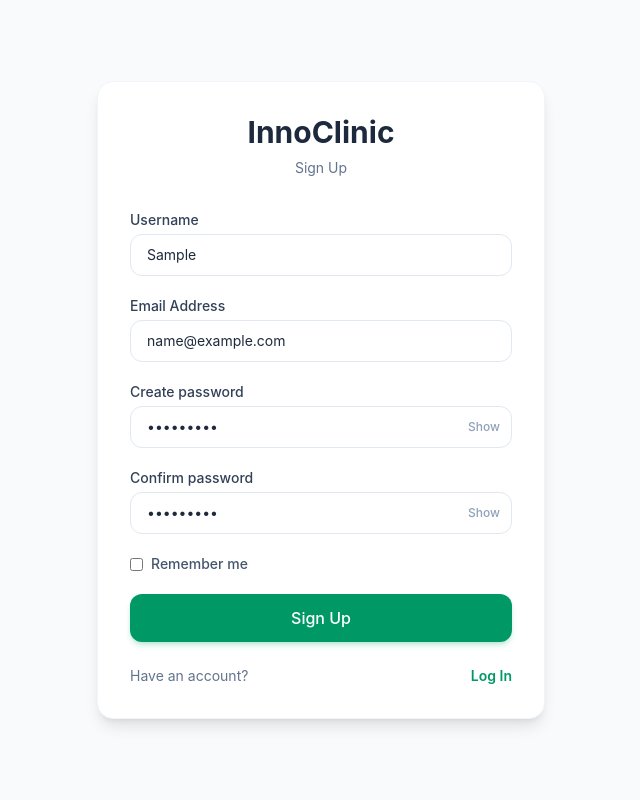
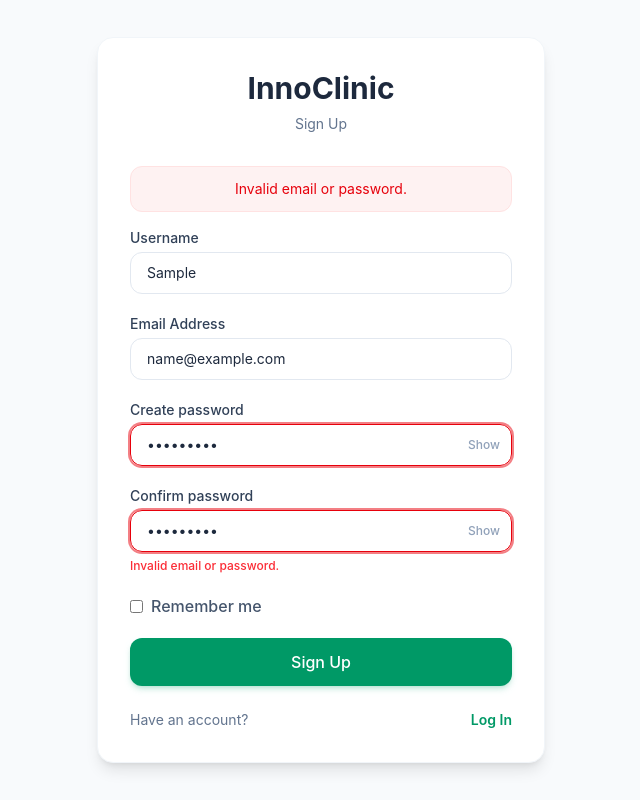
Before and after one commit to matveyoza/InnoClinic, a React (Vite) app in the folder Frontend/: page /register in a window 1280 px wide. Both pictures are taken after typing "Sample", "name@example.com", "Sample123", "Sample123" into the empty fields and a click on the button "Sign Up". Shown: the whole page, without its empty margins (319-959 px from the left). Built offline with nearby package versions, Linux system fonts and the light colour scheme; no server answers.

Commit message:
Add registration functionality

```diff
--- a/Frontend/src/pages/SignUpPage/SignUpPage.tsx
+++ b/Frontend/src/pages/SignUpPage/SignUpPage.tsx
@@ -1,24 +1,42 @@
 import { useState } from "react";
-import type { FormEvent } from "react";
-import { Link } from "react-router-dom";
+import { Link, useNavigate } from "react-router-dom";
+import type { RegisterUser } from "../../types/user";
+import { authApi } from "../../api/axios";
+import axios from "axios";
 
 export const SignUpPage = () => {
-    const [userName, setUserName] = useState<string>('');
-    const [email, setEmail] = useState<string>('');
-    const [password, setPassword] = useState<string>('');
-    const [passwordConfirm, setPasswordConfirm] = useState<string>('');
     const [showPassword, setShowPassword] = useState<boolean>(false);
     const [showPasswordConfirm, setShowPasswordConfirm] = useState<boolean>(false);
-    const [errorMessage, setErrorMessage] = useState<string>('');
-    const handleSubmit = (e: FormEvent<HTMLFormElement>) => {
+    const [error, setError] = useState<string>('');
+    const navigate = useNavigate();
+
+    const submitSignup = async (e: React.FormEvent<HTMLFormElement>) => {
         e.preventDefault();
+        setError('');
+
+        const formData = new FormData(e.currentTarget);
+        const username = formData.get("username") as string;
+        const email = formData.get("email") as string;
+        const password = formData.get("password") as string;
+        const passwordConfirm = formData.get("passwordConfirm") as string;
 
         if (password !== passwordConfirm) {
-            setErrorMessage("The passwords don't match");
+            setError("The passwords don't match");
             return;
         }
 
-        setErrorMessage('');
+        try {
+            await authApi.post<RegisterUser>('/register', { username, email, password });
+            navigate("/login");
+        } catch (err) {
+            if (axios.isAxiosError(err)) {
+                setError(err.response?.data?.message || 'Invalid email or password.');
+            } else if (err instanceof Error) {
+                setError(err.message);
+            } else {
+                setError('An unknown error occurred during registration.');
+            }
+        }
     };
 
     return (
@@ -29,7 +47,13 @@
                     <h2 className="text-slate-500 text-sm mt-2">Sign Up</h2>
                 </div>
 
-                <form onSubmit={handleSubmit} className="space-y-5">
+                {error && (
+                    <div className="mb-4 p-3 rounded-xl bg-red-50 border border-red-100 text-red-600 text-sm text-center">
+                        {error}
+                    </div>
+                )}
+
+                <form onSubmit={submitSignup} className="space-y-5">
                     <div>
                         <label
                             htmlFor="username"
@@ -39,10 +63,9 @@
                         </label>
                         <input
                             id="username"
+                            name="username"
                             placeholder="Username"
                             type="text"
-                            value={userName}
-                            onChange={(e) => setUserName(e.target.value)}
                             className="w-full px-4 py-2.5 rounded-xl border border-slate-200 focus:outline-none focus:ring-2 focus:ring-emerald-500/20 focus:border-emerald-500 text-slate-800 text-sm transition-all"
                             required
                         />
@@ -57,10 +80,9 @@
                         </label>
                         <input
                             id="email"
+                            name="email"
                             placeholder="Email Address"
                             type="email"
-                            value={email}
-                            onChange={(e) => setEmail(e.target.value)}
                             className="w-full px-4 py-2.5 rounded-xl border border-slate-200 focus:outline-none focus:ring-2 focus:ring-emerald-500/20 focus:border-emerald-500 text-slate-800 text-sm transition-all"
                             required
                         />
@@ -76,15 +98,13 @@
                         <div className="relative">
                             <input
                                 id="password"
+                                name="password"
                                 placeholder="Create Password"
                                 type={showPassword ? 'text' : 'password'}
-                                value={password}
-                                onChange={(e) => {
-                                    setPassword(e.target.value);
-                                    if (errorMessage) setErrorMessage('');
-                                }}
-                                className={`w-full px-4 py-2.5 rounded-xl border border-slate-200 focus:outline-none focus:ring-2 focus:ring-emerald-500/20 focus:border-emerald-500 text-slate-800 text-sm transition-all ${
-                                    errorMessage ? 'border-red-500 ring-2 ring-red-600/50 border-red-600' : 'border-slate-200 focus:ring-2 focus:ring-emerald-500/20 focus:border-emerald-500'
+                                className={`w-full px-4 py-2.5 rounded-xl border text-slate-800 text-sm transition-all ${
+                                    error
+                                        ? 'border-red-500 ring-2 ring-red-600/50 border-red-600'
+                                        : 'border-slate-200 focus:outline-none focus:ring-2 focus:ring-emerald-500/20 focus:border-emerald-500'
                                 }`}
                                 required
                             />
@@ -100,7 +120,7 @@
 
                     <div>
                         <label
-                        htmlFor="password"
+                            htmlFor="passwordConfirm"
                             className="block text-sm font-medium text-slate-700 mb-1"
                         >
                             Confirm password
@@ -108,17 +128,13 @@
                         <div className="relative">
                             <input
                                 id="passwordConfirm"
+                                name="passwordConfirm"
                                 placeholder="Confirm Password"
                                 type={showPasswordConfirm ? 'text' : 'password'}
-                                value={passwordConfirm}
-                                onChange={(e) => {
-                                    setPasswordConfirm(e.target.value);
-                                    if (errorMessage) setErrorMessage('');
-                                }}
-                                className={`w-full px-4 py-2.5 rounded-xl border border-slate-200 focus:outline-none focus:ring-2 focus:ring-emerald-500/20 focus:border-emerald-500 text-slate-800 text-sm transition-all ${
-                                    errorMessage
+                                className={`w-full px-4 py-2.5 rounded-xl border text-slate-800 text-sm transition-all ${
+                                    error
                                         ? 'border-red-500 ring-2 ring-red-600/50 border-red-600'
-                                        : 'border-slate-200 focus:ring-2 focus:ring-emerald-500/20 focus:border-emerald-500'
+                                        : 'border-slate-200 focus:outline-none focus:ring-2 focus:ring-emerald-500/20 focus:border-emerald-500'
                                 }`}
                                 required
                             />
@@ -131,14 +147,14 @@
                             </button>
                         </div>
 
-                        {errorMessage && (
+                        {error && (
                             <p className="text-red-500 text-xs font-medium mt-1.5">
-                                {errorMessage}
+                                {error}
                             </p>
                         )}
                     </div>
 
-                    <div className="text-emerald-600 font-medium hover: text-sm">
+                    <div className="text-emerald-600 font-medium hover:text-sm">
                         <label className="flex items-center text-slate-600 cursor-pointer">
                             <input
                                 type="checkbox"
@@ -157,7 +173,6 @@
                 </form>
 
                 <p className="flex justify-between text-sm text-slate-500 mt-6">
-
                     Have an account?
                     <Link to="/login" className="text-right text-emerald-600 font-semibold hover:underline">
                         Log In
--- a/Frontend/src/types/user.ts
+++ b/Frontend/src/types/user.ts
@@ -6,3 +6,9 @@
     lastName?: string;
     avatarUrl?: string;
 }
+
+export interface RegisterUser {
+    userName: string;
+    email: string;
+    password: string;
+}
```
Lines whose indentation alone changed are shown as unchanged.
